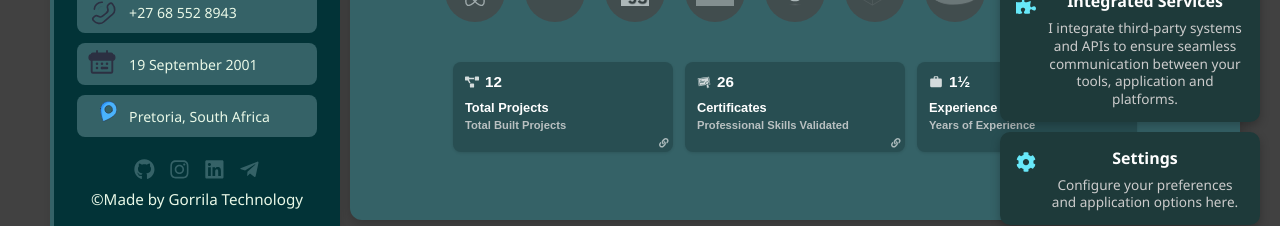
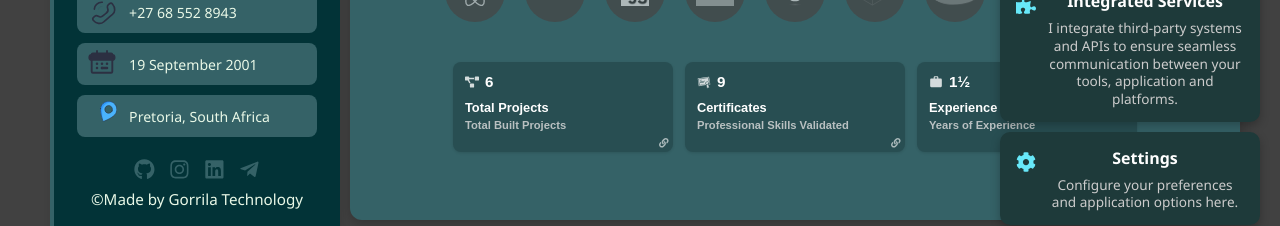
Before and after one commit to CodeboyTF/Personal-Profile-Website, a React (Vite) app: page / in a window 1280 px wide. Shown: the part 442-668 px from the top of the page. Built offline with nearby package versions, Linux system fonts and the light colour scheme; grey boxes are pictures that could not be loaded.

Commit message:
final stats bar jsx

```diff
--- a/src/Pages/About/Stats_Bar.jsx
+++ b/src/Pages/About/Stats_Bar.jsx
@@ -12,7 +12,7 @@ function Stat_bar({ setActivePage }) {
       >
         <div className="stats-row">
           <FaProjectDiagram className="stats-icon" />
-          <p className="stat-number">12</p>
+          <p className="stat-number">6</p>
         </div>
         <h4 className="stat-title">Total Projects</h4>
         <h5 className="stat-label">Total Built Projects</h5>
@@ -25,7 +25,7 @@ function Stat_bar({ setActivePage }) {
       >
         <div className="stats-row">
           <GiDiploma className="stats-icon" />
-          <p className="stat-number">26</p>
+          <p className="stat-number">9</p>
         </div>
         <h4 className="stat-title">Certificates</h4>
         <h5 className="stat-label">Professional Skills Validated</h5>
```
